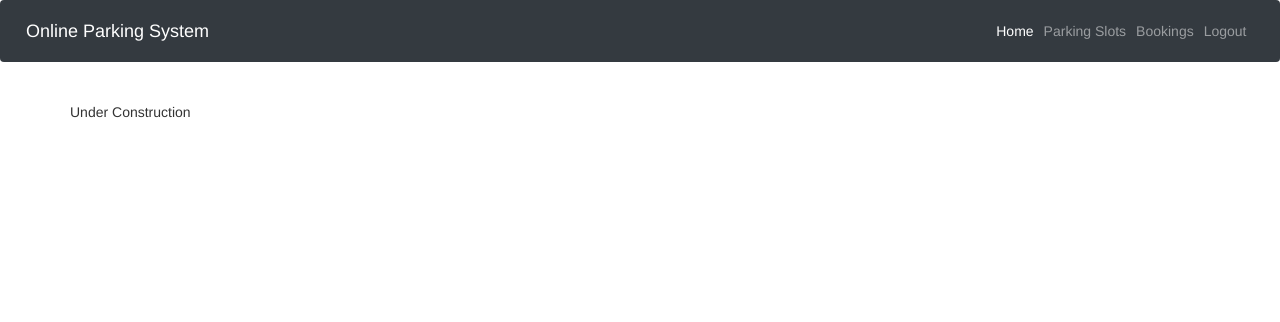
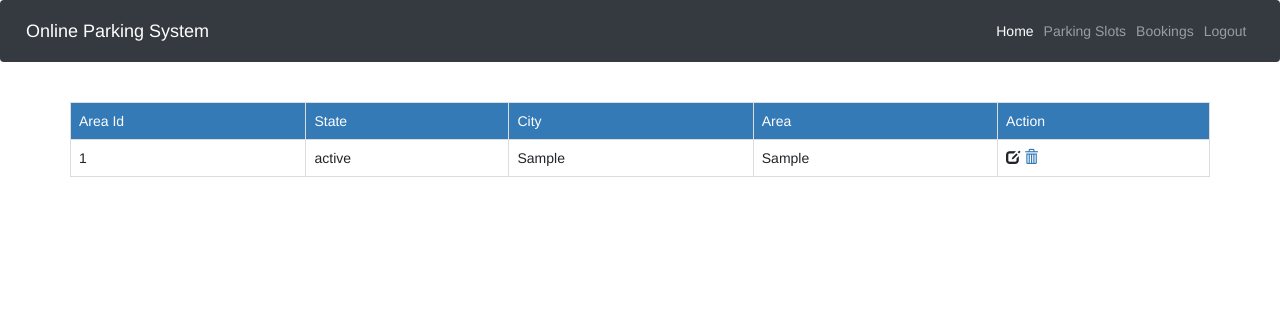
Before and after one commit to venkat-shiva-reddy-k/Car-Space-Finder, a PHP site: page /adminhome.php in a window 1280 px wide. Shown: the top 322 px of the page. Run offline with PHP 8.4, Linux system fonts and the light colour scheme; tables that the repository leaves empty or names only in its code hold one stand-in row (values such as "Sample post").

Commit message:
Update adminhome.php

```diff
--- a/adminhome.php
+++ b/adminhome.php
@@ -53,7 +53,101 @@
 
         <div class="row">
 
-          <p> Under Construction</p>
+
+            <table class="table table-stripped table-bordered">
+                <tr style="background-color:#337ab7;color:white">
+                    <td>Area Id</td>
+                    <td>State</td>
+                    <td>City</td>
+                    <td>Area</td>
+                    <td>Action</td>
+                </tr>
+
+
+                <?php
+                include 'config.php';
+
+
+                $sql = "SELECT * FROM area";
+                $result = $conn->query($sql);
+
+                if ($result->num_rows > 0) {
+                    // output data of each row
+                    while ($row = $result->fetch_assoc()) {
+                        echo '
+
+                    <tr>
+                    <td>' . $row["aid"] . '   </td>
+                    <td>' . $row["state"] . '   </td>
+                    <td>' . $row["city"] . '   </td>
+                    <td>' . $row["area"] . '   </td>
+                    <td>
+                      <span data-toggle="modal" data-target="#' . $row["aid"] . '" class="glyphicon glyphicon-edit"></span>
+                   <a href="deletearea.php?id= ' . $row["aid"] . '"> <span class="glyphicon glyphicon-trash"></span> </a>
+                    </td>
+
+                    </tr>
+
+
+                    <div class="modal fade" id="' . $row["aid"] . '" tabindex="-1" role="dialog" aria-labelledby="exampleModalLabel" aria-hidden="true">
+                    <div class="modal-dialog" role="document">
+                        <div class="modal-content">
+                            <div class="modal-header">
+                                <h3 class="modal-title" id="exampleModalLabel">Add Area</h3>
+                                <button type="button" class="close" data-dismiss="modal" aria-label="Close">
+                                    <span aria-hidden="true">&times;</span>
+                                </button>
+                            </div>
+                            <div class="modal-body">
+
+                                <form method="post" action="editarea.php">
+
+                                <input type="text" class="form-control" name="aid" value="' . $row["aid"] . '" hidden>
+
+
+                                    <div class="form-group">
+                                        <label>Enter State</label>
+                                        <input type="text" class="form-control" name="estate" value="' . $row["state"] . '" required>
+                                    </div>
+
+                                    <div class="form-group">
+                                        <label>Enter City</label>
+                                        <input type="text" class="form-control" name="ecity" value="' . $row["city"] . '"  required>
+                                    </div>
+
+                                    <div class="form-group">
+                                        <label>Enter Area</label>
+                                        <input type="text" class="form-control" name="earea" value="' . $row["area"] . '"  required>
+                                    </div>
+                                    <button class="btn btn-success form-control">Add Area</button>
+                                </form>
+
+
+                            </div>
+                            <!-- <div class="modal-footer">
+                                <button type="button" class="btn btn-secondary" data-dismiss="modal">Close</button>
+                                <button type="button" class="btn btn-primary">Save changes</button>
+                            </div> -->
+                        </div>
+                    </div>
+                </div>
+
+
+                    ';
+                    }
+                } else {
+                    echo "0 results";
+                }
+                $conn->close();
+
+
+
+
+                ?>
+
+
+
+            </table>
 
         </div>
 
```
